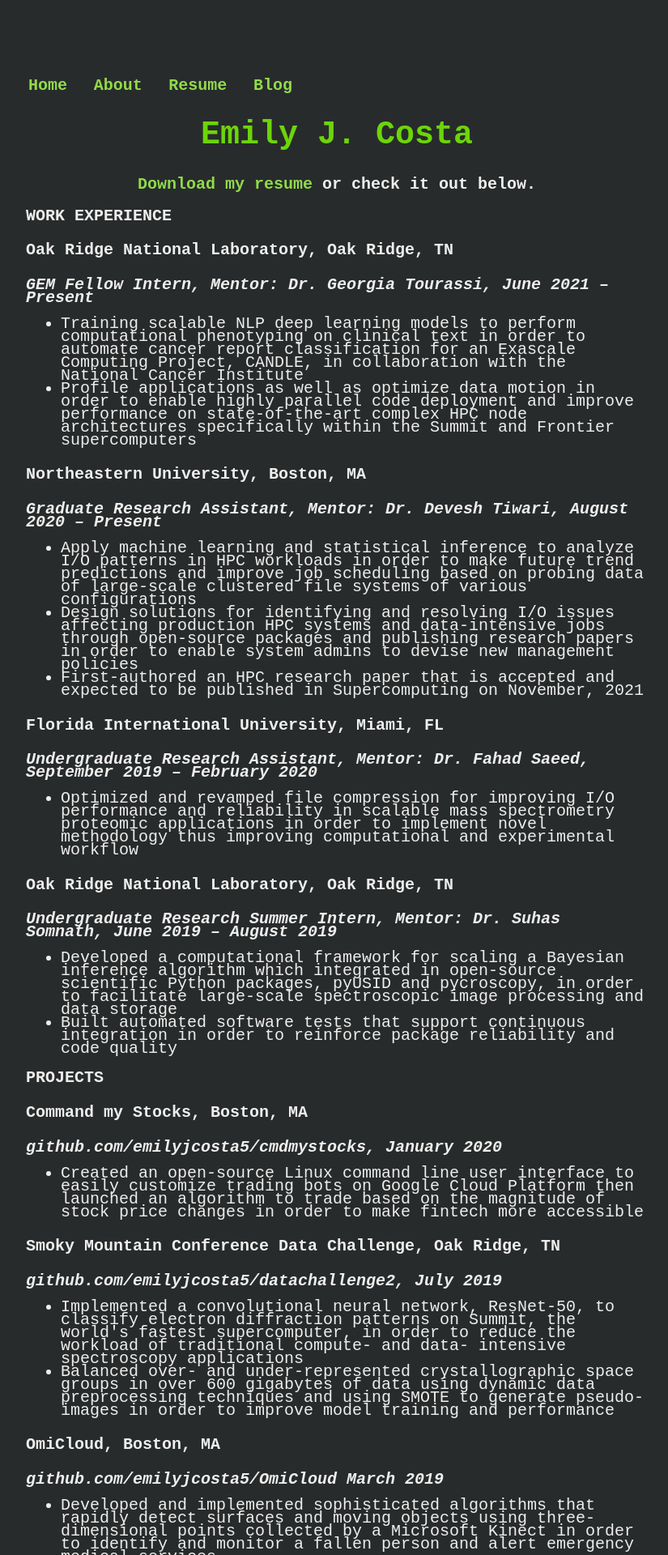
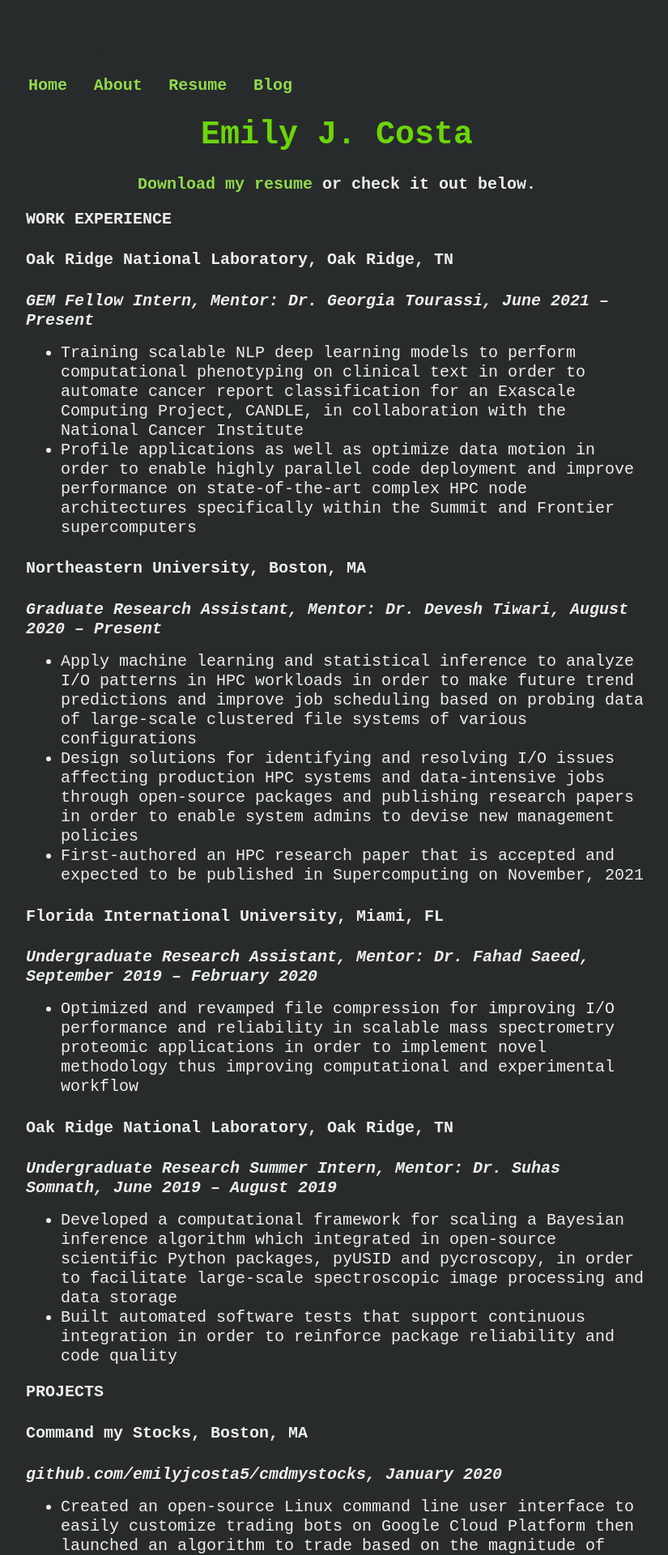
Before and after one commit to emilyjcosta5/emilyjcosta5.github.io, a Jekyll site: the page built from resume/index.md, in a window 1280 px wide. Shown: the top 1920 px of the page at 81% size, without its empty margins (224-1049 px from the left). Built offline with Jekyll 4.4.1, drawn with Linux system fonts in a browser that asks for light colours.

Commit message:
still trying to fix margins

```diff
--- a/css/main.css
+++ b/css/main.css
@@ -134,8 +134,13 @@ h4.posts {
     margin-right: auto;
 }
 .resume {
-    line-height: .8;
+    line-height: 1.2;
 }
 h3.resume {
     margin-top: 1.2;
+    margin-bottom: 0.8;
 }
+h4.resume {
+    margin-top: 0.8;
+    margin-bottom: 0.8;
+}
```
